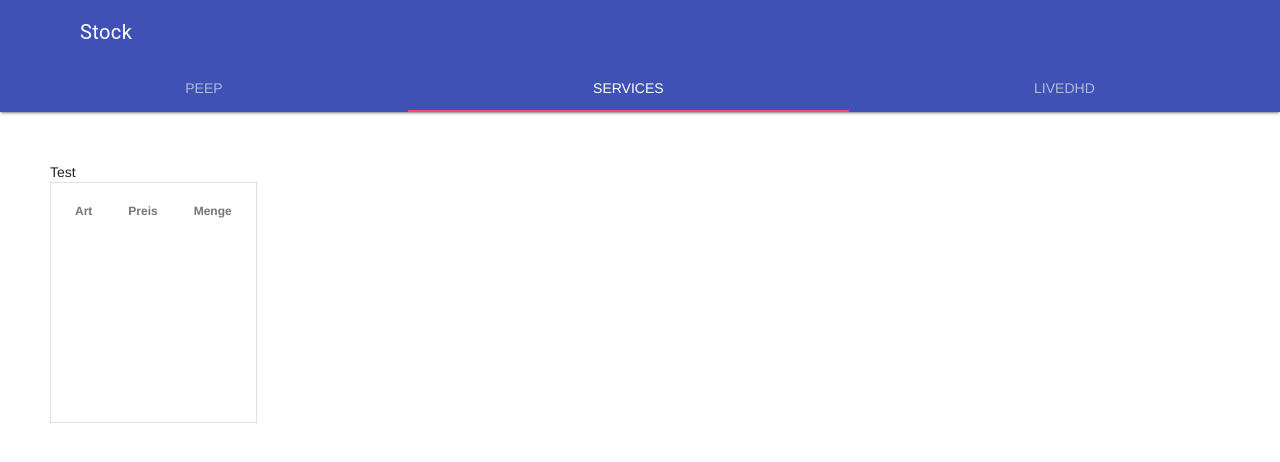
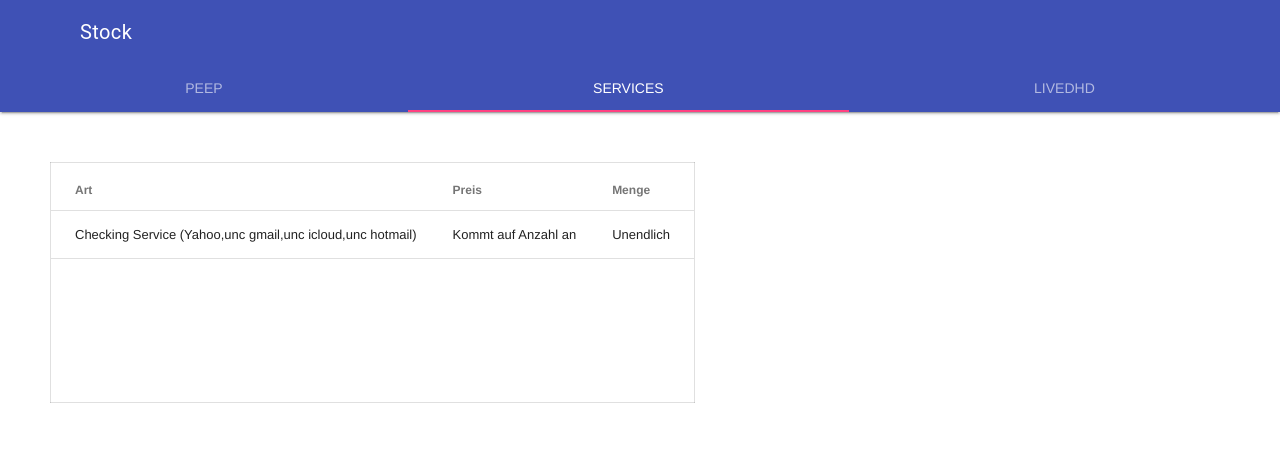
Before and after one commit to LivedHD/website, a plain HTML site: page stock.html in a window 1280 px wide. Both pictures are taken after a click on the link "SERVICES". Drawn offline with nearby package versions, Linux system fonts and the light colour scheme.

Commit message:
Update stock.html

```diff
--- a/stock.html
+++ b/stock.html
@@ -78,7 +78,9 @@
         </thead>
         <tbody>
           <tr>
-Test
+            <td class="checkservice">Checking Service (Yahoo,unc gmail,unc icloud,unc hotmail)</td>
+            <td>Kommt auf Anzahl an</td>
+            <td>Unendlich</td>
           </tr>
           <tr>
 
```
